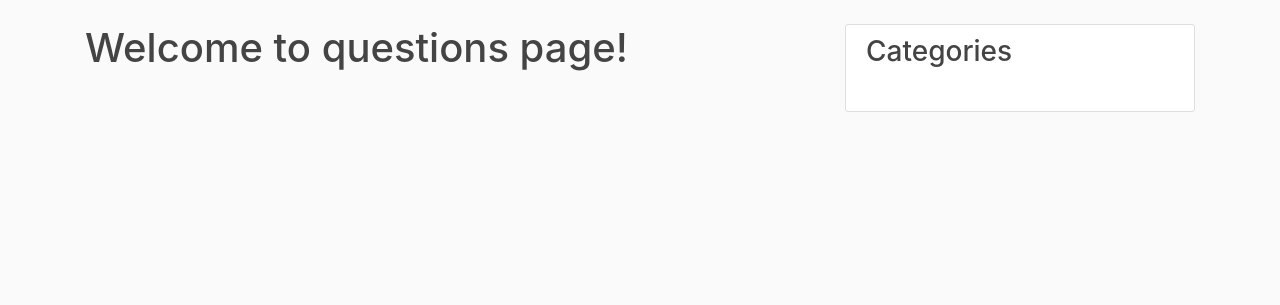
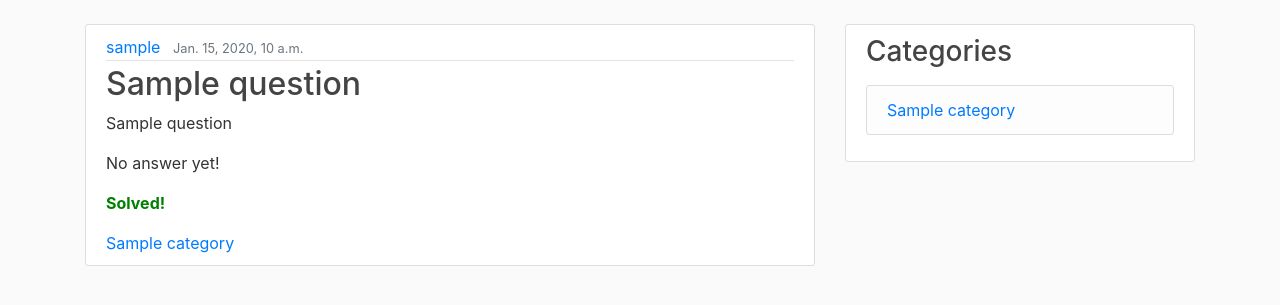
Before and after one commit to OmidBakhshaei/Forum_Karademy, a Django app: page /questions/ in a window 1280 px wide. Shown: the part 56-361 px from the top of the page. Run offline with Django 3.2, Linux system fonts and the light colour scheme; tables that the repository leaves empty hold one stand-in row (values such as "Sample post").

Commit message:
add the question asking page

```diff
--- a/forum/admin.py
+++ b/forum/admin.py
@@ -10,7 +10,7 @@ class QuestionAdmin(admin.ModelAdmin):
     model= Question
     list_display = ('title', 'question', 'categories', 'answered',)
     filter_horizontal = ('category',)
-
+    prepopulated_fields = {'slug': ('title',)}
 
 class CategoryAdmin(admin.ModelAdmin):
     list_display = ('title', 'description',)
--- a/forum/models.py
+++ b/forum/models.py
@@ -4,7 +4,7 @@
 # pylint: disable=E5142
 from django.db import models
 from django.contrib.auth.models import User
-
+from django.urls import reverse
 
 class Profile(models.Model):
     user = models.OneToOneField(User, on_delete=models.CASCADE)
@@ -14,7 +14,7 @@ class Profile(models.Model):
 class Category(models.Model):
     title = models.CharField(max_length=30)
     description = models.TextField()
-    slug = models.SlugField(max_length=30)
+    slug = models.SlugField(max_length=30, unique=True,)
     # users = models.ManyToManyField(User)
     # question = models.ManyToManyField(Question)
     def __str__(self):
@@ -22,11 +22,12 @@ class Category(models.Model):
 
     class Meta:
         verbose_name_plural = "Categories"
+        ordering = ('title',)
 
 
 class Question(models.Model):
-    title = models.CharField(max_length=150)
-    # slug = models.SlugField(max_length=150)
+    title = models.CharField(max_length=255)
+    slug = models.SlugField(max_length=255)
     question = models.TextField()
     # answer = models.TextField()
     date_posted = models.DateTimeField(auto_now_add=True)
@@ -42,6 +43,9 @@ class Question(models.Model):
 
     def categories(self):
         return ", ".join([str(c) for c in self.category.all()])
+
+    def get_absolute_url(self):
+        return reverse("question_details", kwargs={'slug': self.slug})
 
 class Answer(models.Model):
     question = models.ForeignKey(Question, on_delete=models.CASCADE)
--- a/forum/urls.py
+++ b/forum/urls.py
@@ -2,15 +2,15 @@
 # pylint: disable=C0115
 # pylint: disable=C0116
 from django.urls import path
-from .views import QuestionDetailView, CategoryDetailView
+from .views import QuestionDetailView, CategoryDetailView, AskQuestionDetailView
 from . import views
 
 urlpatterns = [
     # path('', HomeView.as_view(), name="forum-home"),
     path('', views.home, name="forum-home"),
     path('questions/', views.questions, name="questions"),
-    path('questions/ask/', views.ask, name="questions-ask"),
+    path('questions/ask/', AskQuestionDetailView.as_view(), name="questions_ask"),
     path('categories/', views.categories, name="categories"),
     path('categories/<slug:slug>/', CategoryDetailView.as_view(), name="category_details"),
-    path('questions/<int:pk>/', QuestionDetailView.as_view(), name="question_details"),
+    path('questions/<slug:slug>/', QuestionDetailView.as_view(), name="question_details"),
 ]
--- a/forum/views.py
+++ b/forum/views.py
@@ -2,13 +2,13 @@
 # pylint: disable=C0115
 # pylint: disable=C0116
 from django.shortcuts import render
-from django.views.generic import ListView, DetailView
+from django.views.generic import ListView, DetailView, CreateView
 from .models import Question, Answer, Category
-
 
 # class HomeView(ListView):
 #     model = Question
 #     template_name = 'forum/home.html'
+
 def home(request):
     context = {
         'questions': Question.objects.all(),
@@ -18,12 +18,19 @@ def home(request):
 
 
 def questions(request):
-    return render(request, 'forum/questions.html')
+    context = {
+        'questions': Question.objects.all(),
+        'categories': Category.objects.all(),
+    }
+    return render(request, 'forum/questions.html', context)
 
 
-def ask(request):
-    return render(request, 'forum/ask.html')
-
+# def ask(request):
+#     return render(request, 'forum/ask.html')
+class AskQuestionDetailView(CreateView):
+    model = Question
+    template_name = 'forum/ask.html'
+    fields = '__all__'
 
 def categories(request):
     context = {
@@ -33,16 +40,12 @@ def categories(request):
     return render(request, 'forum/categories.html', context)
 
 
-# def question_details(request):
-#     return render(request, 'forum/question_details.html')
 
 class QuestionDetailView(DetailView):
     model = Question
     template_name = 'forum/question_details.html'
-    # return render(request, 'forum/question_details.html')
 
 
 class CategoryDetailView(DetailView):
     model = Category
     template_name = 'forum/category_details.html'
-    # return render(request, 'forum/question_details.html')
--- a/templates/forum/ask.html
+++ b/templates/forum/ask.html
@@ -6,4 +6,8 @@
 
 {% block content %}
     <h1>Aks a question here!</h1>
+    <form method="POST">
+        {% csrf_token %}
+        {{ form.as_p }}
+        <button class="btn btn-dark">Post</button>
 {% endblock content %}
--- a/templates/forum/base.html
+++ b/templates/forum/base.html
@@ -30,7 +30,7 @@
             </button>
             <div class="collapse navbar-collapse" id="navbarToggle">
               <div class="navbar-nav mr-auto">
-                <a class="nav-item nav-link" href="{% url 'questions-ask' %}">Ask a Question</a>
+                <a class="nav-item nav-link" href="{% url 'questions_ask' %}">Ask a Question</a>
                 <a class="nav-item nav-link" href="{% url 'questions' %}">Questions</a>
                 <a class="nav-item nav-link" href="{% url 'categories' %}">Categories</a>
               </div>
--- a/templates/forum/question_details.html
+++ b/templates/forum/question_details.html
@@ -11,7 +11,7 @@
                 <a class="mr-2" href="#">{{ question.questioner }}</a>
                 <small class="text-muted">{{ question.date_posted }}</small>
             </div>
-            <h2><a class="article-title" href="{% url 'question_details' question.pk %}">{{ question.title }}</a></h2>
+            <h2><a class="article-title" href="{% url 'question_details' question.slug %}">{{ question.title }}</a></h2>
             <p class="article-content">{{ question.question }}</p>
             <p class="article-content">Answers Here</p>
                 <!-- {{ question.answer }} -->
--- a/templates/forum/questions.html
+++ b/templates/forum/questions.html
@@ -1,26 +1,24 @@
 {% extends "forum/base.html" %}
 
 {% block title %}
-    Questions
+    Questions page
 {% endblock title %}
 
 {% block content %}
-    <h1>Welcome to questions page!</h1>
+    {% for question in questions %}
+        <article class="media content-section">
+        <div class="media-body">
+            <div class="article-metadata">
+                <a class="mr-2" href="#">{{ question.questioner }}</a>
+                <small class="text-muted">{{ question.date_posted }}</small>
+            </div>
+            <h2><a class="article-title" href="{% url 'question_details' question.slug %}">{{ question.title }}</a></h2>
+            <p class="article-content">{{ question.question }}</p>
+            <p class="article-content">No answer yet!</p>
+                <!-- {{ question.answer }} -->
+            <p style="color:green" class="article-content">{% if question.answered %} <strong>Solved!</strong> {% endif %}</p>
+            <a class="mr-2" href="#">{{ question.category.first }}</a>
+        </div>
+        </article>
+    {% endfor %}
 {% endblock content %}
-
-
-<!DOCTYPE html>
-<html lang="en">
-
-<head>
-    <meta charset="UTF-8">
-    <meta name="viewport" content="width=device-width, initial-scale=1.0">
-    <meta http-equiv="X-UA-Compatible" content="ie=edge">
-    <title>Questions</title>
-</head>
-
-<body>
-    <h1>Welcome to questions page!</h1>
-</body>
-
-</html>
```
Also changed, not shown: templates/forum/home.html (+6 -4 lines), forum/migrations/0011_auto_20201209_1401.py (added).
